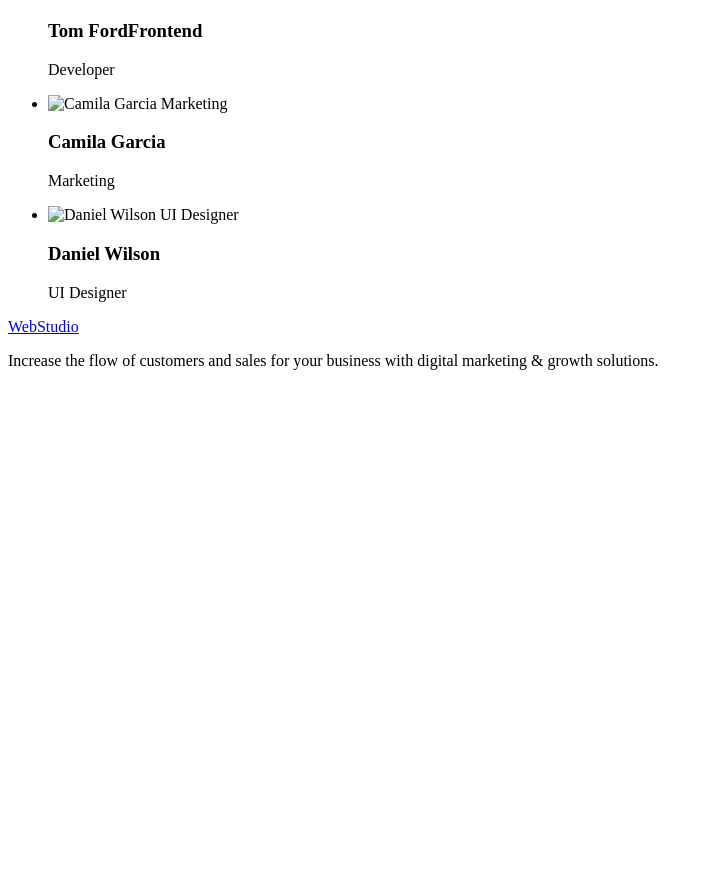
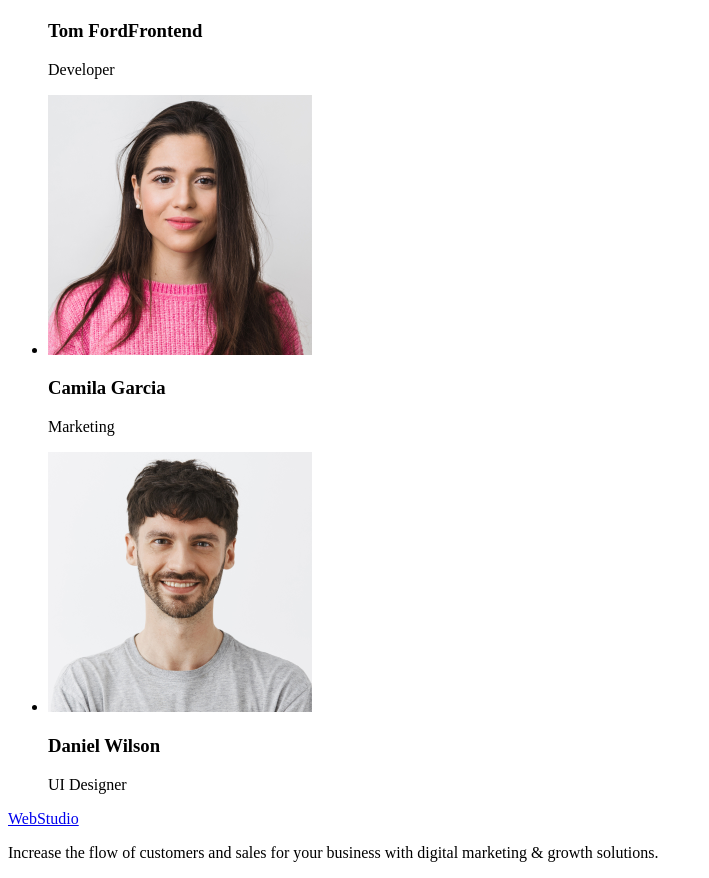
Before and after one commit to Tanya-goit/goit-markup-hw-01, a plain HTML site: page index.htm in a window 1280 px wide. Shown: the part 1262-2140 px from the top of the page, without its empty margins (0-709 px from the left). Before the commit the page ends 1648 px from the top, so only its background shows below. Drawn offline with Linux system fonts and the light colour scheme.

```diff
--- a/index.htm
+++ b/index.htm
@@ -85,7 +85,7 @@
           </li>
           <li>
             <img
-              spc="img-1.jpg"
+              src="img-1.jpg"
               alt="Camila Garcia Marketing"
               width="264"
               height="260"
@@ -95,7 +95,7 @@
           </li>
           <li>
             <img
-              spc="img.jpg"
+              src="img.jpg"
               alt="Daniel Wilson UI Designer"
               width="264"
               height="260"
```
